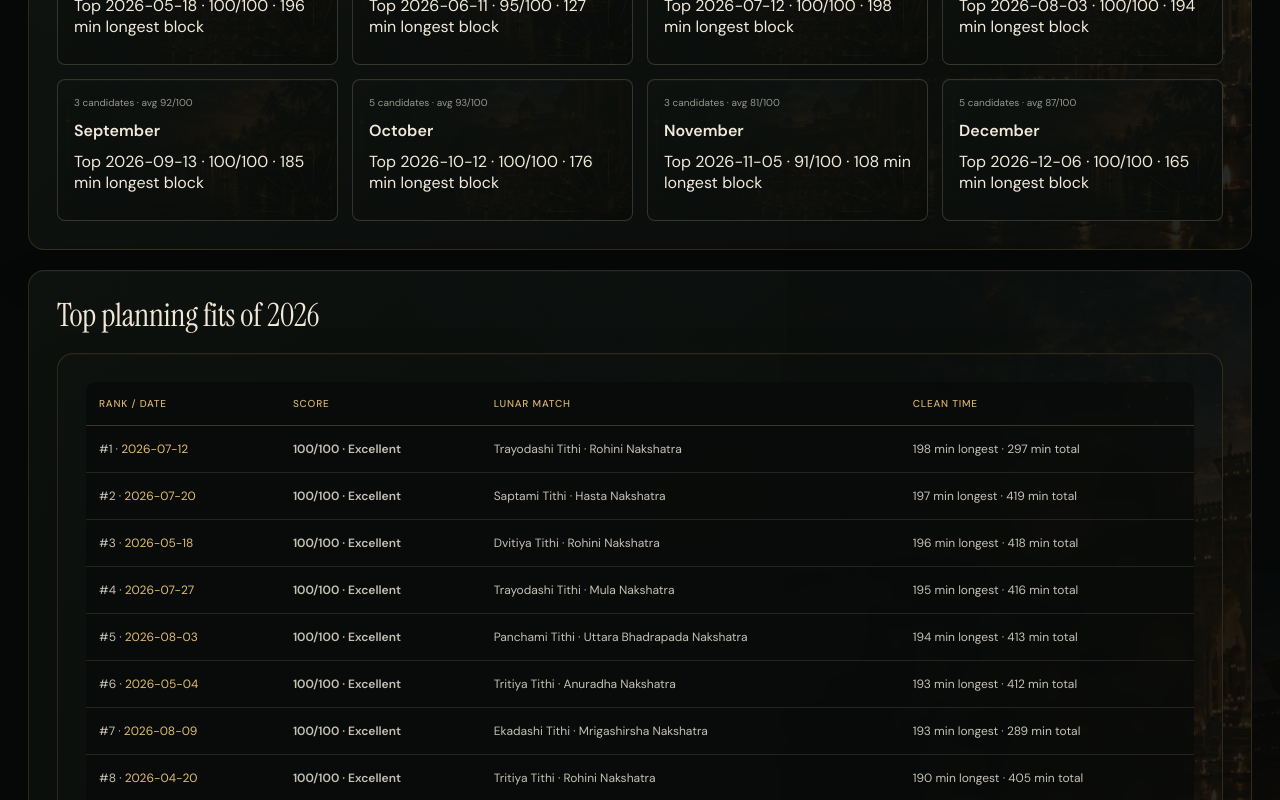
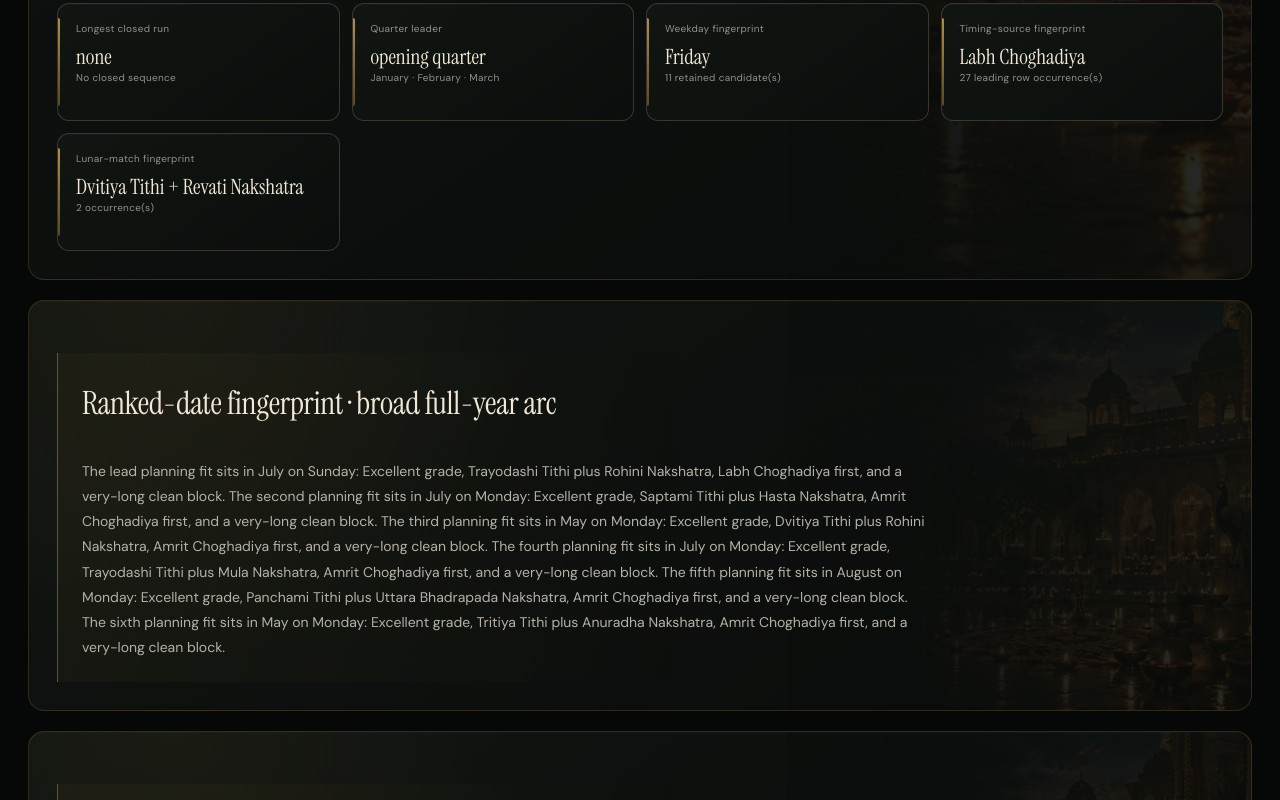
Before and after one commit to SviatF/chanag.xx, a Next.js app: page /muhurat/wedding/2026 in a window 1280 px wide. Shown: the part 3953-4753 px from the top of the page. Built offline with nearby package versions, Linux system fonts and the light colour scheme.

Commit message:
feat(content): render Muhurat year comparison fingerprint

```diff
--- a/app/muhurat/[event]/[year]/page.tsx
+++ b/app/muhurat/[event]/[year]/page.tsx
@@ -6,6 +6,7 @@ import {cityBySlug} from "@/lib/cities";
 import {muhuratRules} from "@/lib/muhurat";
 import {buildMuhuratYearQualityContent} from "@/lib/muhurat-content-engine";
 import {buildMuhuratYearContext} from "@/lib/muhurat-year-context";
+import {buildMuhuratYearHighSimilarityContext} from "@/lib/muhurat-year-high-similarity-context";
 import {isYearlyMuhuratIndexable,robotsFor,yearlyIndexYears} from "@/lib/seo-policy";
 import {parseRouteYear} from "@/lib/route-validation";
 import {muhuratYearSsgPriority} from "@/lib/static-seo-routes";
@@ -26,6 +27,7 @@ export default async function YearlyMuhurat({params}:{params:Promise<{event:stri
   const summary=await buildYearlyMuhuratSummary(p.event,year,city);
   const quality=buildMuhuratYearQualityContent(p.event,year,city,summary);
   const yearContext=buildMuhuratYearContext(summary);
+  const highSimilarityContext=buildMuhuratYearHighSimilarityContext(summary);
   const ld={"@context":"https://schema.org","@type":"CollectionPage","name":`${rule.title} ${year} analysis`,"url":`https://panchvani.com${muhuratYearPath(p.event,year)}`,"description":quality.directAnswer};
 
   return <main><Header city={city}/><div className="page-shell internal-visual internal-muhurat">
@@ -45,6 +47,12 @@ export default async function YearlyMuhurat({params}:{params:Promise<{event:stri
     <section className="wide-panel"><div className="seo-copy"><h2>{yearContext.calendarTitle}</h2><p>{yearContext.calendarBody}</p><h2>{yearContext.densityTitle}</h2><p>{yearContext.densityBody}</p></div></section>
     <section className="wide-panel"><div className="seo-copy"><h2>{yearContext.timingTitle}</h2><p>{yearContext.timingBody}</p><h2>{yearContext.rankingTitle}</h2><p>{yearContext.rankingBody}</p></div></section>
 
+    <section className="wide-panel">
+      <div className="seo-copy"><small>ANNUAL COMPARISON FINGERPRINT</small><h2>{highSimilarityContext.title}</h2><p>{highSimilarityContext.eventBody}</p><h2>{highSimilarityContext.sequenceTitle}</h2><p>{highSimilarityContext.sequenceBody}</p></div>
+      <div className="data-grid">{highSimilarityContext.facts.map(item=><div className="data-card" key={item.label}><small>{item.label}</small><strong>{item.value}</strong>{item.note?<small>{item.note}</small>:null}</div>)}</div>
+    </section>
+    <section className="wide-panel"><div className="seo-copy"><h2>{highSimilarityContext.shortlistTitle}</h2><p>{highSimilarityContext.shortlistBody}</p></div></section>
+
     <section className="wide-panel"><div className="seo-copy"><h2>{quality.seasonalTitle}</h2><p>{quality.seasonalBody}</p></div></section>
     <section className="wide-panel"><div className="seo-copy"><h2>{quality.rankingTitle}</h2><p>{quality.rankingBody}</p></div></section>
     <section className="wide-panel"><div className="seo-copy"><h2>{quality.ruleTitle}</h2><p>{quality.ruleBody}</p></div></section>
```
